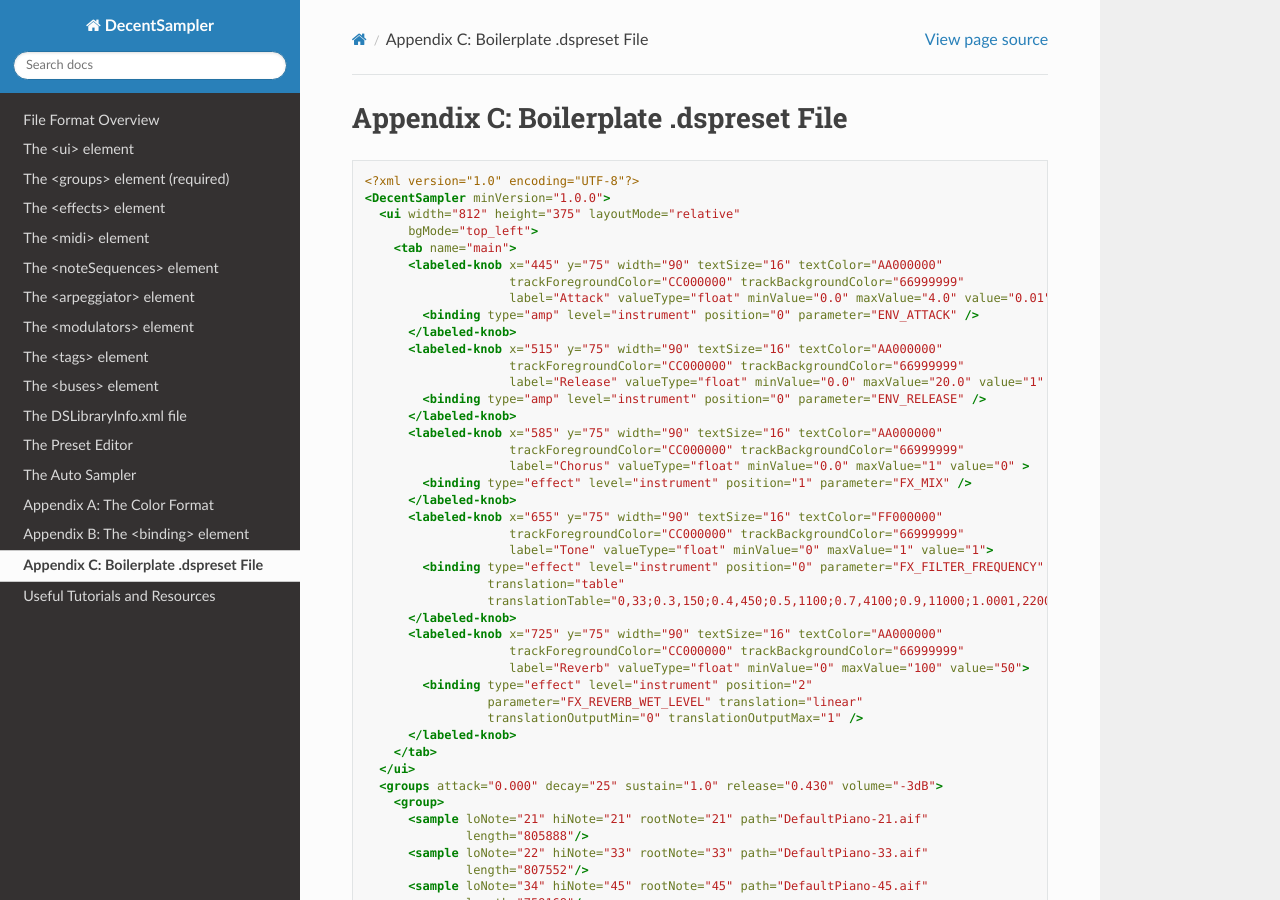
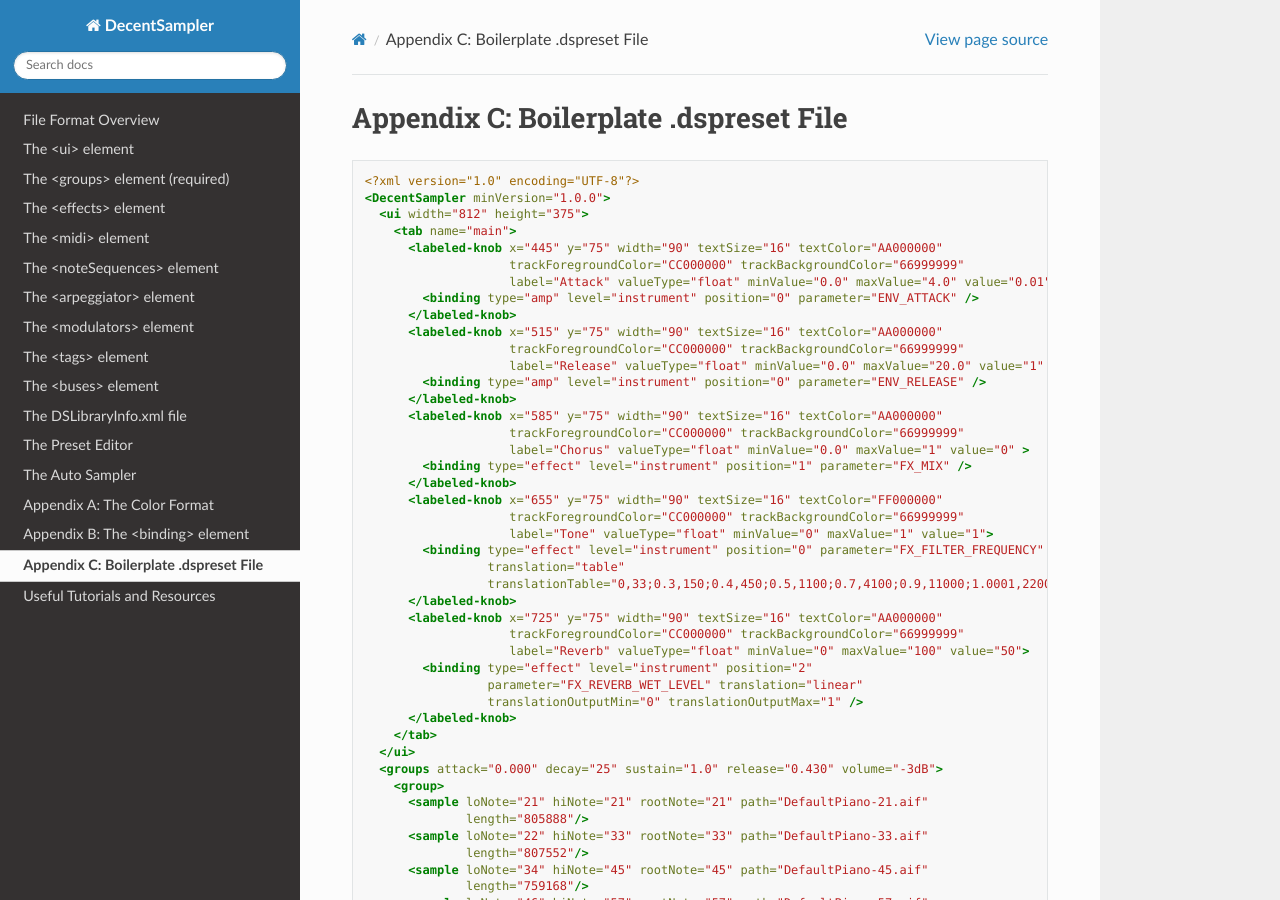
Before and after one commit to DecentSamples/DecentSampler-Developers-Guide, a Sphinx documentation site: the page built from docs/source/appendix-c-boilerplate-dspreset-file.md, in a window 1280 px wide and 900 px high. Built offline with Sphinx 7.4.7 and the Read the Docs theme 3.1.0, drawn with Linux system fonts in a browser that asks for light colours.

Commit message:
Boilerplate preset: drop layoutMode and bgMode, which Decent Sampler ignores

````diff
--- a/docs/source/appendix-c-boilerplate-dspreset-file.md
+++ b/docs/source/appendix-c-boilerplate-dspreset-file.md
@@ -3,8 +3,7 @@
 ```xml
 <?xml version="1.0" encoding="UTF-8"?>
 <DecentSampler minVersion="1.0.0">
-  <ui width="812" height="375" layoutMode="relative"
-      bgMode="top_left">
+  <ui width="812" height="375">
     <tab name="main">
       <labeled-knob x="445" y="75" width="90" textSize="16" textColor="AA000000"
                     trackForegroundColor="CC000000" trackBackgroundColor="66999999"
````
